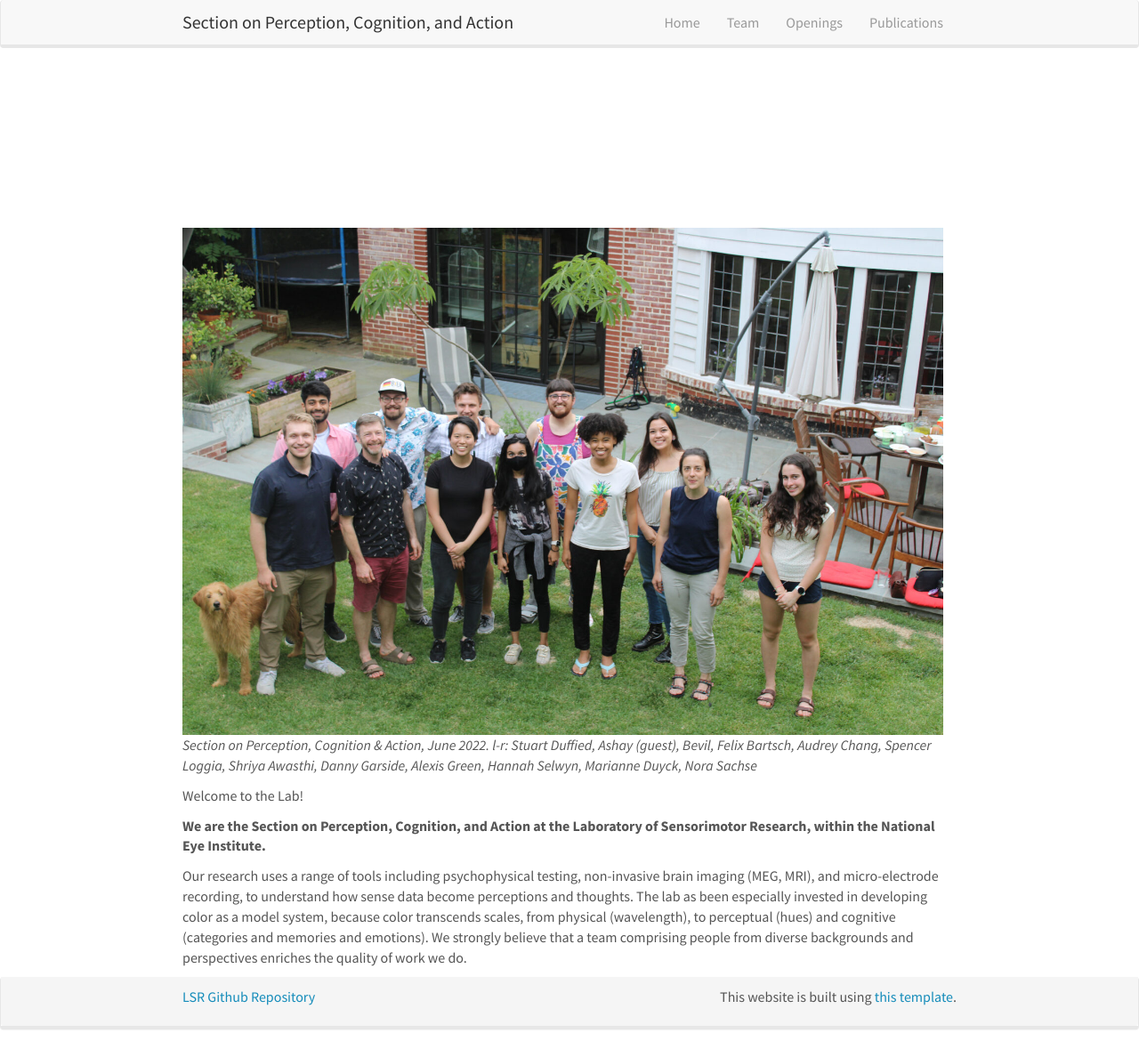
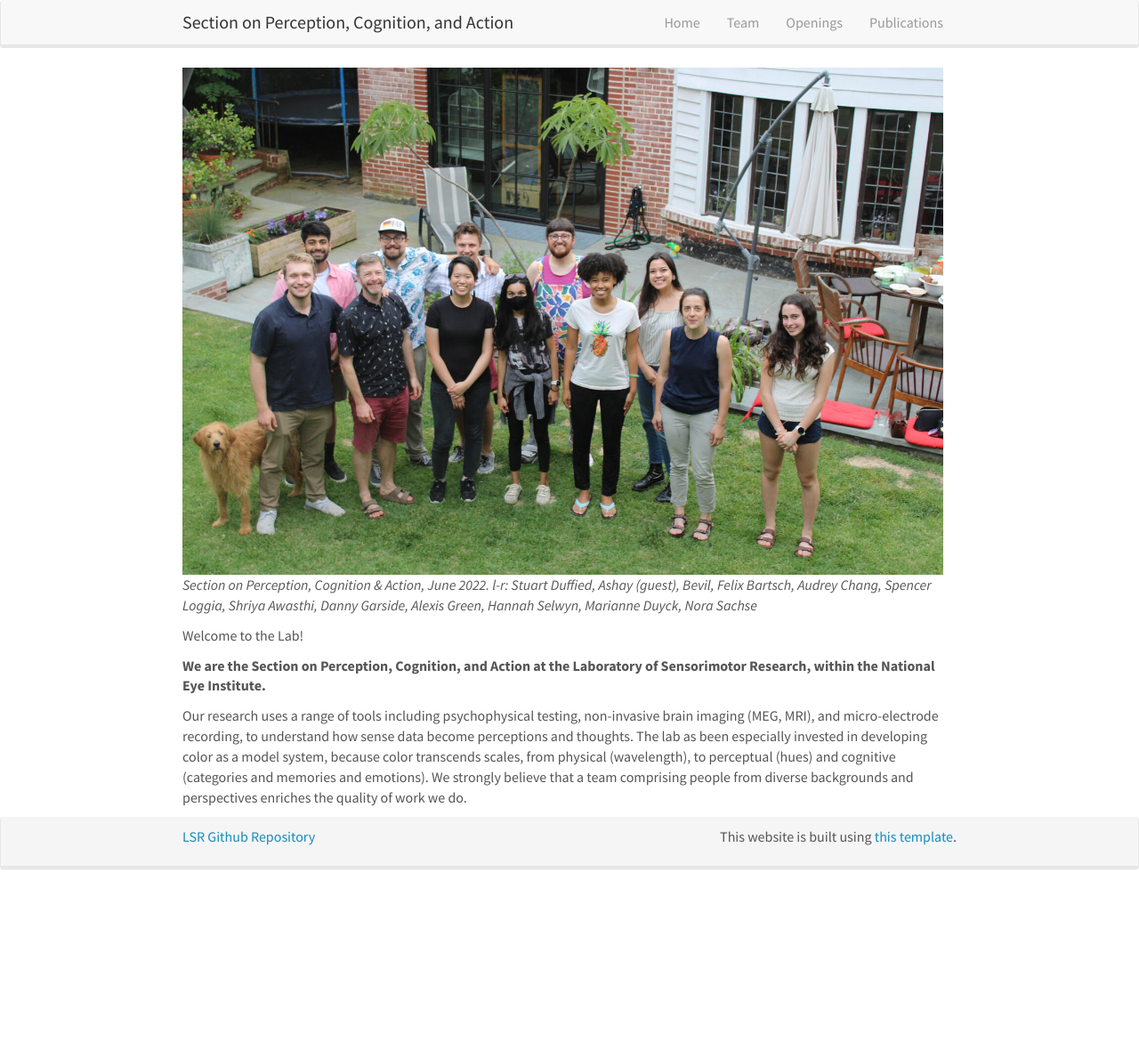
Before and after one commit to NEI-LSR/Section-on-Perception-Cognition-and-Action, a Jekyll site: the page built from _pages/home.md, in a window 1280 px wide. Shown: the whole page at 89% size. Built offline with Jekyll 4.4.1, drawn with Linux system fonts in a browser that asks for light colours; nearby versions of some CDN libraries; after the commit the page ends 999 px from its top, so only the background shows below that.

Commit message:
yet another attempt to fix the css

```diff
--- a/css/main.scss
+++ b/css/main.scss
@@ -39,7 +39,7 @@ figcaption {
 }
 
 .mt-1 {
-  margin-top: 20vh !important;
+  margin-bottom: 20vh !important;
 }
 
 
```
